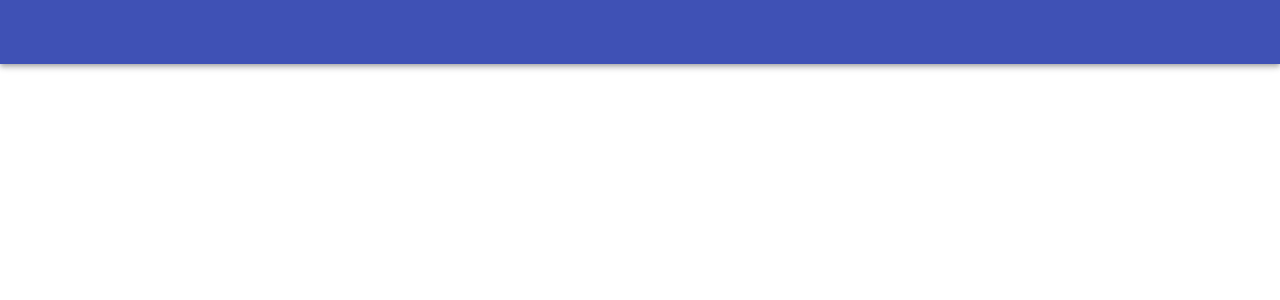
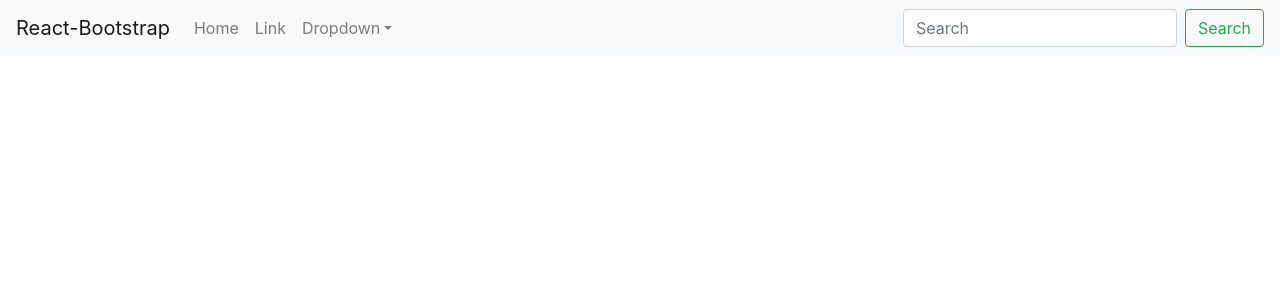
Before and after one commit to careyes17/MangoHacks2019, a React (Create React App) app in the folder web-app/: page / in a window 1280 px wide. Shown: the top 300 px of the page. Built offline with nearby package versions, Linux system fonts and the light colour scheme.

Commit message:
Switch to React-Bootstrap. Toolbar added.

```diff
--- a/web-app/package.json
+++ b/web-app/package.json
@@ -10,7 +10,9 @@
     "@types/node": "10.12.21",
     "@types/react": "16.8.1",
     "@types/react-dom": "16.0.11",
+    "bootstrap": "^4.2.1",
     "react": "^16.7.0",
+    "react-bootstrap": "^1.0.0-beta.5",
     "react-dom": "^16.7.0",
     "react-scripts": "2.1.3",
     "typescript": "3.3.1"
--- a/web-app/public/index.html
+++ b/web-app/public/index.html
@@ -6,6 +6,10 @@
 
     <!-- Google Fonts - Roboto -->
     <link rel="stylesheet" href="https://fonts.googleapis.com/css?family=Roboto:300,400,500">
+
+    <!-- Bootstrap Styles -->
+    <link rel="stylesheet" href="https://stackpath.bootstrapcdn.com/bootstrap/4.1.3/css/bootstrap.min.css" integrity="sha384-MCw98/SFnGE8fJT3GXwEOngsV7Zt27NXFoaoApmYm81iuXoPkFOJwJ8ERdknLPMO" crossorigin="anonymous">
+
 
     <meta
       name="viewport"
--- a/web-app/src/App.css
+++ b/web-app/src/App.css
@@ -1,32 +1,4 @@
 .App {
   text-align: center;
+  padding: 0;
 }
-
-.App-logo {
-  animation: App-logo-spin infinite 20s linear;
-  height: 40vmin;
-}
-
-.App-header {
-  background-color: #282c34;
-  min-height: 100vh;
-  display: flex;
-  flex-direction: column;
-  align-items: center;
-  justify-content: center;
-  font-size: calc(10px + 2vmin);
-  color: white;
-}
-
-.App-link {
-  color: #61dafb;
-}
-
-@keyframes App-logo-spin {
-  from {
-    transform: rotate(0deg);
-  }
-  to {
-    transform: rotate(360deg);
-  }
-}
--- a/web-app/src/App.tsx
+++ b/web-app/src/App.tsx
@@ -1,7 +1,10 @@
 import React, { Component } from 'react';
 import TopAppBar from './components/TopAppBar';
+import {Container, Row, Col} from 'react-bootstrap';
+
 
 import './App.css';
+import AppDrawer from './components/AppDrawer';
 
 
 class App extends Component<any, any> {
@@ -9,9 +12,12 @@
     const {classes} = this.props;
 
     return (
-      <div className="App">
-        <TopAppBar></TopAppBar>
-      </div>
+        <Container fluid={true} className="App">
+            <TopAppBar></TopAppBar>
+          <Row>
+           <AppDrawer></AppDrawer>
+          </Row>
+        </Container>
     );
   }
 }
--- /dev/null
+++ b/web-app/src/components/AppDrawer.tsx
@@ -0,0 +1,11 @@
+import React from 'react';
+import PropTypes from 'prop-types';
+
+function AppDrawer(props: any) {
+
+  return (
+   <div></div>
+  );
+}
+
+export default AppDrawer;
--- a/web-app/src/components/TopAppBar.tsx
+++ b/web-app/src/components/TopAppBar.tsx
@@ -1,22 +1,31 @@
-import AppBar from '@material-ui/core/AppBar';
-import {IconButton, Toolbar} from '@material-ui/core';
-import {withStyles} from '@material-ui/styles';
 import React, {Component} from 'react';
-
-const styles = {};
-
+import {Navbar, Nav, NavDropdown, Form, FormControl, Button} from 'react-bootstrap';
+import NavbarCollapse from 'react-bootstrap/NavbarCollapse';
 class TopAppBar extends Component<any, any> {
   render() {
     const { classes } = this.props;
-    return (
-      <AppBar color="primary" position="static">
-        <Toolbar>
-          <IconButton className={classes.menuButton}></IconButton>
-        </Toolbar>
-
-      </AppBar>
-    );
+    return <Navbar bg="light" expand="lg">
+      <Navbar.Brand href="#home">React-Bootstrap</Navbar.Brand>
+      <Navbar.Toggle aria-controls="basic-navbar-nav" />
+      <NavbarCollapse>
+        <Nav className="mr-auto">
+          <Nav.Link href="#home">Home</Nav.Link>
+          <Nav.Link href="#link">Link</Nav.Link>
+          <NavDropdown title="Dropdown" id="basic-nav-dropdown">
+            <NavDropdown.Item href="#action/3.1">Action</NavDropdown.Item>
+            <NavDropdown.Item href="#action/3.2">Another action</NavDropdown.Item>
+            <NavDropdown.Item href="#action/3.3">Something</NavDropdown.Item>
+            <NavDropdown.Divider />
+            <NavDropdown.Item href="#action/3.4">Separated link</NavDropdown.Item>
+          </NavDropdown>
+        </Nav>
+        <Form inline>
+          <FormControl type="text" placeholder="Search" className="mr-sm-2" />
+          <Button variant="outline-success">Search</Button>
+        </Form>
+      </NavbarCollapse>
+    </Navbar>;
   }
 }
 
-export default withStyles(styles)(TopAppBar);
+export default TopAppBar;
```
Also changed, not shown: 1 other file (tests, documents, lock files or other folders).
